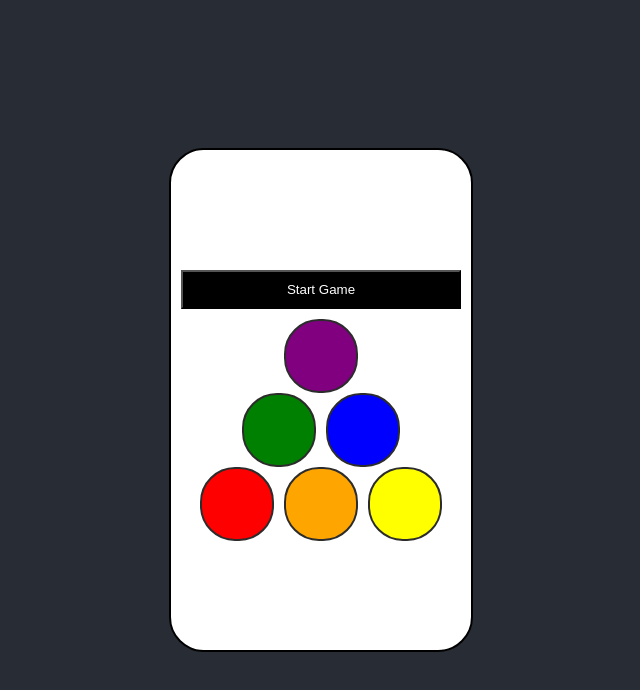
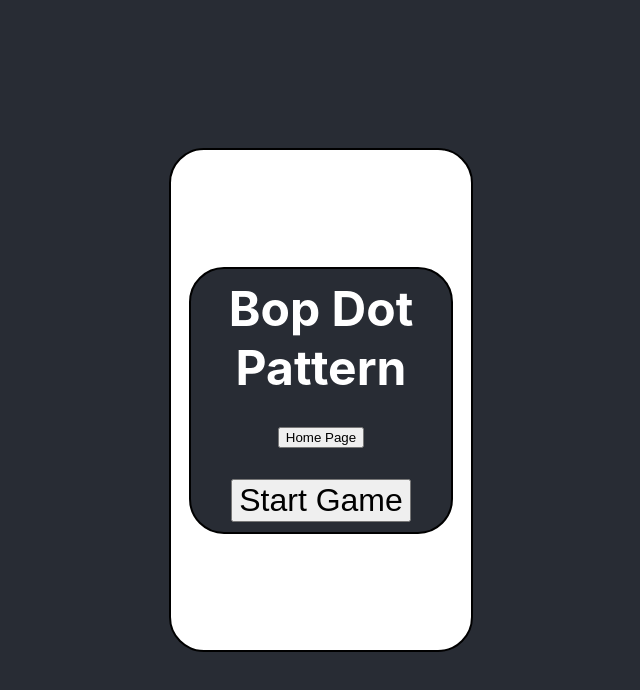
Before and after one commit to bungernt12/dot-bop, a React (Create React App) app: page /PatternSolo in a window 1280 px wide. Shown: the top 690 px of the page, without its empty margins (319-959 px from the left). Built offline with nearby package versions, Linux system fonts and the light colour scheme.

Commit message:
Change Start to game Lobby

```diff
--- a/src/Components/PatternSoloGame.js
+++ b/src/Components/PatternSoloGame.js
@@ -1,5 +1,6 @@
 import React, { useState, useCallback, useEffect } from "react";
 import * as Tone from "tone";
+import GameLobby from "./GameLobby";
 
 const synth = new Tone.Synth().toDestination();
 
@@ -41,7 +42,7 @@ const PatternSoloPlayingField = () => {
         // Play the corresponding note with the Tone.js synthesizer
         synth.triggerAttackRelease(pitch, "32n");
         // Schedule deactivation of the dot's visual activation after a delay
-        setTimeout(() => toggleDotActive(rowIndex, dotIndex, false), 200);
+        setTimeout(() => toggleDotActive(rowIndex, dotIndex, false), 250);
         return true; // Stop the search as we've found and processed the dot
       }
       return false;
@@ -147,19 +148,26 @@ const PatternSoloPlayingField = () => {
 
   return (
     <div className={`playingRectangle simon ${correctSequence ? 'success' : ''}`}>
-      {dotConfig.map((row, rowIndex) => (
+      {gameRunning ?
+      (dotConfig.map((row, rowIndex) => (
         <div key={rowIndex} className="simonRow">
           {row.map((dot, dotIndex) => (
             <div
               key={dotIndex}
               className="dot dotSimon"
-              style={{ filter: activeDots[`${rowIndex}-${dotIndex}`] ? 'brightness(50%)' : 'none', backgroundColor: dot.color }}
+              style={{ filter: activeDots[`${rowIndex}-${dotIndex}`] ? 'brightness(30%)' : 'none', backgroundColor: dot.color }}
               onClick={() => handleDotActivate(rowIndex, dotIndex)}
             ></div>
           ))}
         </div>
-      ))}
-      <button className="testButton" onClick={() => startSimonPatternGame()}>Start Game</button>
+      ))) : (<GameLobby
+        toggleGameRunning={startSimonPatternGame}
+        gameTitle={"Pattern"}
+        // bopCount={props.bopCount}
+        // gameMode={coOpMode}
+        // setGameMode={setCoOpMode}
+        />)}
+      {/* <button className="testButton" onClick={() => startSimonPatternGame()}>Start Game</button> */}
     </div>
   );
 };
```
